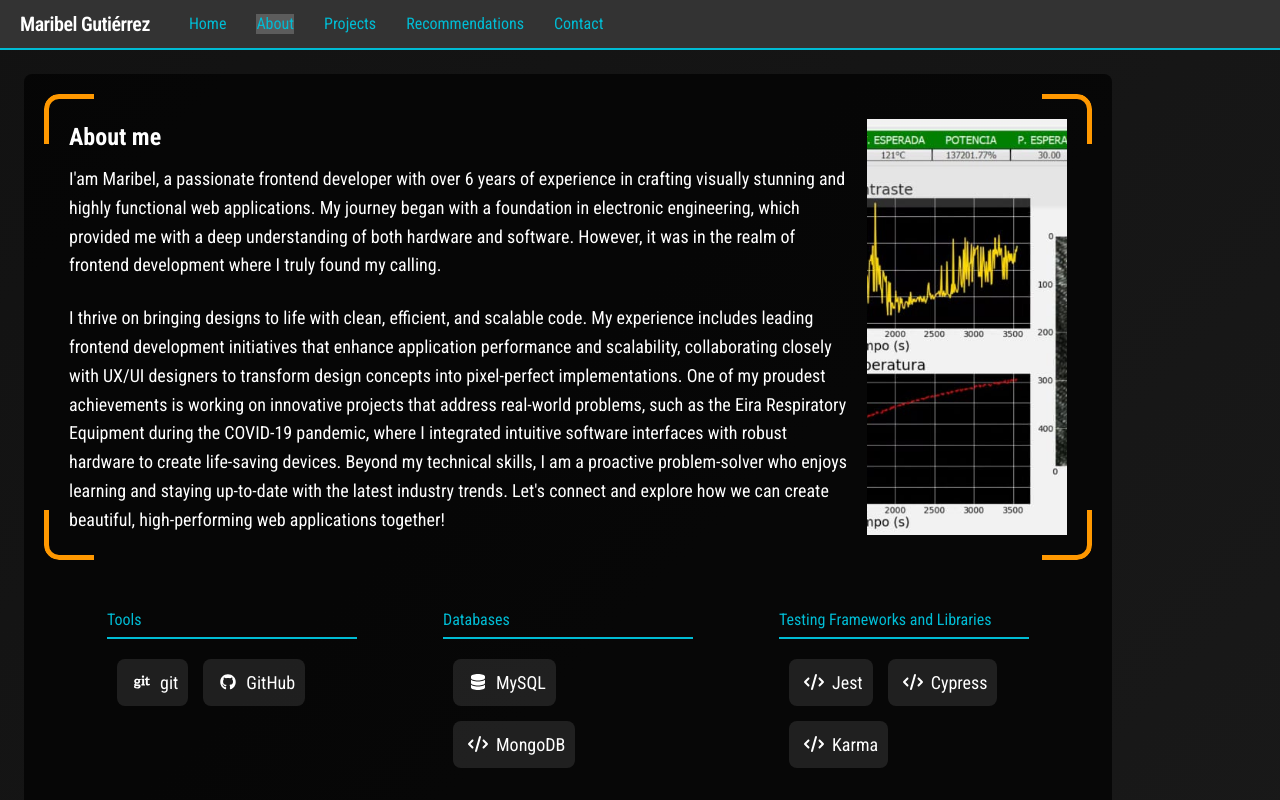
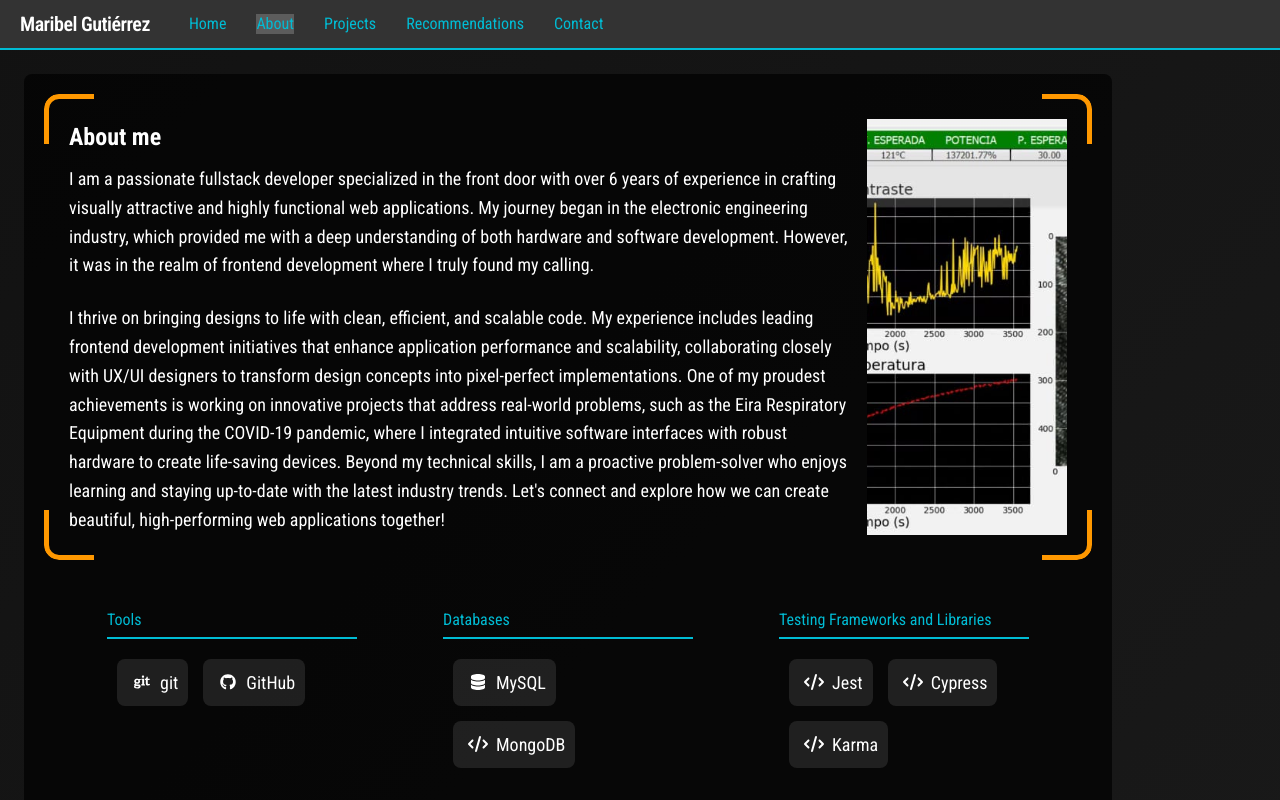
Before and after one commit to andrea-gutierrez/portfolio, a Next.js app: page /about in a window 1280 px wide. Shown: the top 800 px of the page. Built offline with nearby package versions, Linux system fonts and the light colour scheme.

Commit message:
fixed: changed the text of the about to make it sound more natural

```diff
--- a/app/(profesional-session)/about/page.tsx
+++ b/app/(profesional-session)/about/page.tsx
@@ -111,11 +111,11 @@ export default function AboutPage() {
             <section className={`${style["main--section"]} flex flex-col md:flex-row gap-3`}>
                 <div className="info">
                     <h1 className={style.subtitle}>About me</h1>
-                    <p>I'am Maribel, a passionate frontend developer with over 6 years of experience in crafting
+                    <p>I am a passionate fullstack developer specialized in the front door with over 6 years of experience in crafting
                         visually
-                        stunning and highly functional web applications. My journey began with a foundation in
+                        attractive and highly functional web applications. My journey began in the
                         electronic
-                        engineering, which provided me with a deep understanding of both hardware and software. However,
+                        engineering industry, which provided me with a deep understanding of both hardware and software development. However,
                         it
                         was in the realm of frontend development where I truly found my calling.
                     </p>
```
